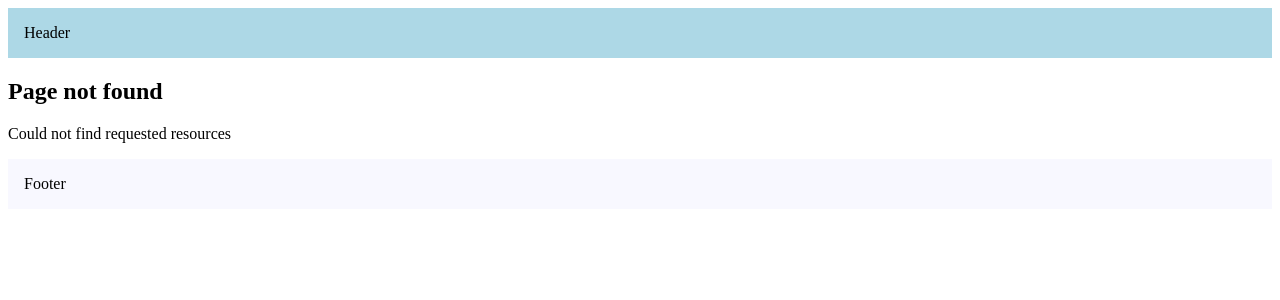
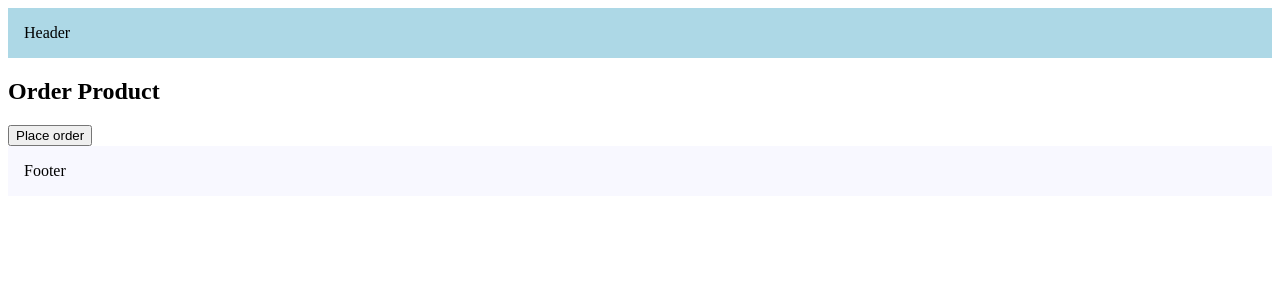
Before and after one commit to pankaj-rgb/NextJSCodeEvolution, a Next.js app: page /order-product in a window 1280 px wide. Before the commit this address had no page. Shown: the top 300 px of the page. Built offline with nearby package versions, Linux system fonts and the light colour scheme.

Commit message:
navigating programmatically via code click button using useRouter navigation library

```diff
--- /dev/null
+++ b/app/order-product/page.js
@@ -0,0 +1,17 @@
+'use client'
+import { useRouter } from "next/navigation";
+
+export default function OrderProduct(){
+    const router=useRouter();
+    const handleClick=()=>{
+        console.log("placing your order");
+        router.push('/');
+        //forward() , replace() , back()  some of the router function
+    }
+    return (
+        <>
+        <h2>Order Product</h2>
+        <button onClick={handleClick}>Place order</button>
+        </>
+    )
+}
```
